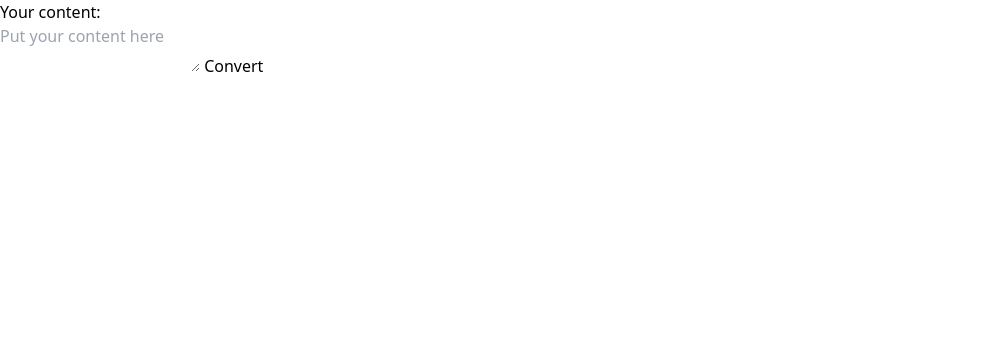
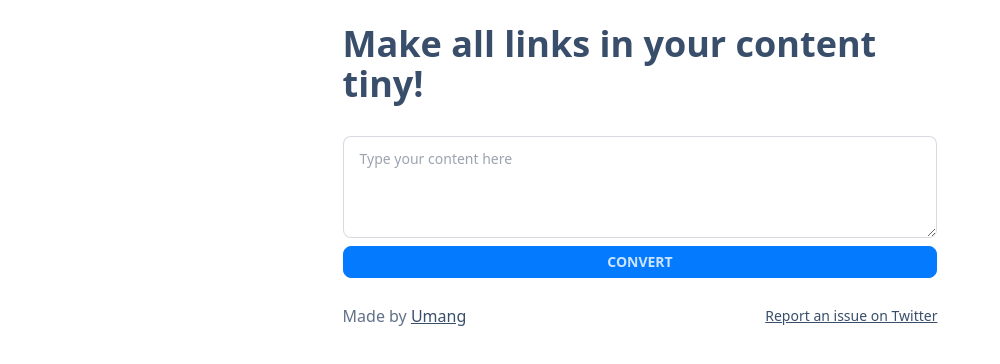
Before and after one commit to umanghome/tiny-links, a SvelteKit app: page / in a window 1280 px wide. Shown: the top 364 px of the page, without its empty margins (0-1000 px from the left). Built offline with nearby package versions, Linux system fonts and the light colour scheme.

Commit message:
Make things pretty

```diff
--- a/src/app.postcss
+++ b/src/app.postcss
@@ -2,3 +2,8 @@
 @tailwind base;
 @tailwind components;
 @tailwind utilities;
+
+html {
+	@apply p-2;
+	scrollbar-gutter: stable both-edges;
+}
--- a/src/routes/+layout.svelte
+++ b/src/routes/+layout.svelte
@@ -2,4 +2,19 @@
 	import '../app.postcss';
 </script>
 
-<slot />
+<section class="prose mx-auto my-4">
+	<main>
+		<slot />
+	</main>
+	<footer class="text-center mt-6 flex flex-wrap justify-between items-center gap-2">
+		<p class="m-0">
+			Made by <a href="https://umanggalaiya.in">Umang</a>
+		</p>
+		<a
+			class="text-sm"
+			href="https://twitter.com/umanghome"
+			target="_blank"
+			rel="noopener noreferrer">Report an issue on Twitter</a
+		>
+	</footer>
+</section>
--- a/src/routes/+page.svelte
+++ b/src/routes/+page.svelte
@@ -12,7 +12,8 @@
 	$: hasMetadata = failedConversions || successfulConversions;
 </script>
 
-<h2>Your content:</h2>
+<h1>Make all links in your content tiny!</h1>
+
 <form
 	method="POST"
 	action="?/convert"
@@ -21,28 +22,44 @@
 
 		return async ({ update }) => {
 			loading = false;
-			update();
+			update({ reset: false });
 		};
 	}}
 >
-	<textarea name="content" placeholder="Put your content here" required />
-	<button type="submit">Convert</button>
+	<textarea
+		name="content"
+		placeholder="Type your content here"
+		required
+		class="textarea textarea-bordered block w-full min-h-16"
+		rows="3"
+	/>
+	<button
+		type="submit"
+		class="mt-2 btn btn-block max-w-full btn-sm btn-primary"
+		disabled={loading}
+		class:loading
+	>
+		{#if loading}
+			Converting
+		{:else}
+			Convert
+		{/if}
+	</button>
 </form>
 
-{#if loading}
-	<p>Loading...</p>
-{/if}
-
 {#if form?.content}
-	<h2>Your new content:</h2>
+	<div class="divider" />
+	<h2 class="mt-0">Your new content</h2>
 	<NewContent content={form.content} conversions={form.conversions} />
 {/if}
 
 {#if hasMetadata}
-	<h2>Metadata:</h2>
+	<div class="divider" />
+	<h2 class="mt-0">Metadata</h2>
 	{#if successfulConversions}
 		<h3>Successful URL conversions</h3>
-		<table>
+		<div class="overflow-auto">
+			<table class="table-auto">
 				<thead>
 					<tr>
 						<th>URL</th>
@@ -53,20 +70,24 @@
 					{#each successfulConversions as conversion (conversion)}
 						<tr>
 							<td>
-							<a href={conversion.url} target="_blank" rel="noopener noreferrer">{conversion.url}</a
+								<a href={conversion.url} target="_blank" rel="noopener noreferrer"
+									>{conversion.url}</a
 								>
 							</td>
 							<td>
-							<a href={conversion.to} target="_blank" rel="noopener noreferrer">{conversion.to}</a>
+								<a href={conversion.to} target="_blank" rel="noopener noreferrer">{conversion.to}</a
+								>
 							</td>
 						</tr>
 					{/each}
 				</tbody>
 			</table>
+		</div>
 	{/if}
 	{#if failedConversions}
 		<h3>Failed URL conversions</h3>
-		<table>
+		<div class="overflow-auto">
+			<table class="table-auto">
 				<thead>
 					<tr>
 						<th>URL</th>
@@ -77,7 +98,8 @@
 					{#each failedConversions as conversion (conversion)}
 						<tr>
 							<td>
-							<a href={conversion.url} target="_blank" rel="noopener noreferrer">{conversion.url}</a
+								<a href={conversion.url} target="_blank" rel="noopener noreferrer"
+									>{conversion.url}</a
 								>
 							</td>
 							<td>
@@ -87,5 +109,6 @@
 					{/each}
 				</tbody>
 			</table>
+		</div>
 	{/if}
 {/if}
--- a/src/routes/NewContent.svelte
+++ b/src/routes/NewContent.svelte
@@ -54,7 +54,7 @@
 	$: renderableContentList = getRenderableContent(content, urls);
 </script>
 
-<p>
+<p class="bg-primary-content rounded-xl px-6 py-4">
 	{#each renderableContentList as renderableContent}
 		{#if renderableContent.type === 'url'}
 			<span
--- a/tailwind.config.cjs
+++ b/tailwind.config.cjs
@@ -5,7 +5,12 @@ const config = {
 		extend: {}
 	},
 
-	plugins: []
+	plugins: [require('@tailwindcss/typography'), require('daisyui')],
+
+	daisyui: {
+		themes: ['winter', 'night'],
+		darkTheme: 'night'
+	}
 };
 
 module.exports = config;
```
Also changed, not shown: package.json (+8 -6 lines), 1 other file (tests, documents, lock files or other folders). Lines whose indentation alone changed are shown as unchanged.
